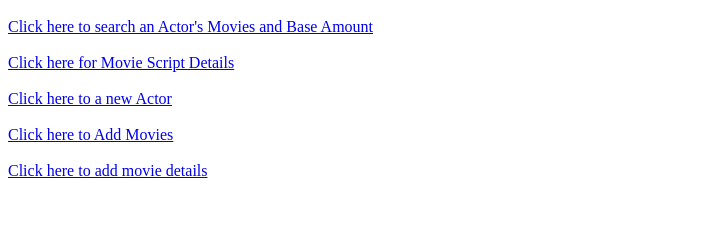
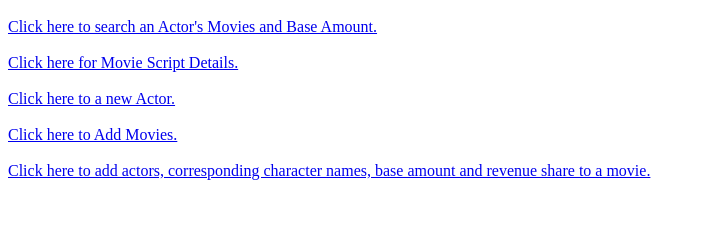
Before and after one commit to rashmipriya/HollywoodPortfolio, a PHP site: page / in a window 1280 px wide. Shown: the part 259-499 px from the top of the page, without its empty margins (0-706 px from the left). Run offline with PHP 8.4, Linux system fonts and the light colour scheme; data that the repository does not hold is empty.

Commit message:
Add files via upload

```diff
--- a/index.php
+++ b/index.php
@@ -34,10 +34,10 @@ $users= new DATAVIEWER();
 $users -> showProductionCompanyRevenue();
 ?>
 </table></br>
-<a href="actor_movie_map.php">Click here to search an Actor's Movies and Base Amount </a></br></br>
-<a href="scriptdetails.php">Click here for Movie Script Details</a></br></br>
-<a href="addactor.php">Click here to a new Actor</a></br></br>
-<a href="addmovies.php">Click here to Add Movies</a></br></br>
-<a href="addcharactertomovie.php"> Click here to add movie details</a>
+<a href="actormoviemap.php">Click here to search an Actor's Movies and Base Amount. </a></br></br>
+<a href="scriptdetails.php">Click here for Movie Script Details.</a></br></br>
+<a href="addactor.php">Click here to a new Actor.</a></br></br>
+<a href="addmovies.php">Click here to Add Movies.</a></br></br>
+<a href="addcharactertomovie.php"> Click here to add actors, corresponding character names, base amount and revenue share to a movie.</a>
 </body>
 </html>
```
